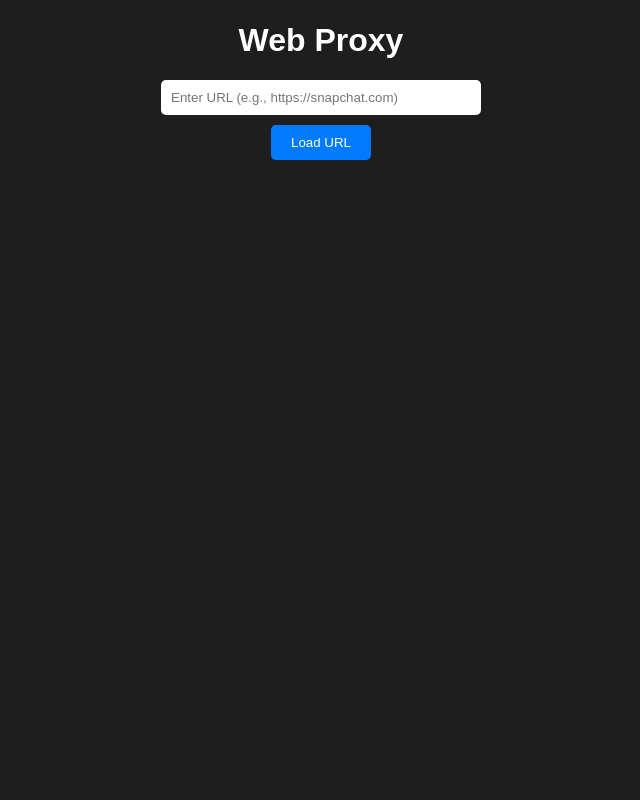
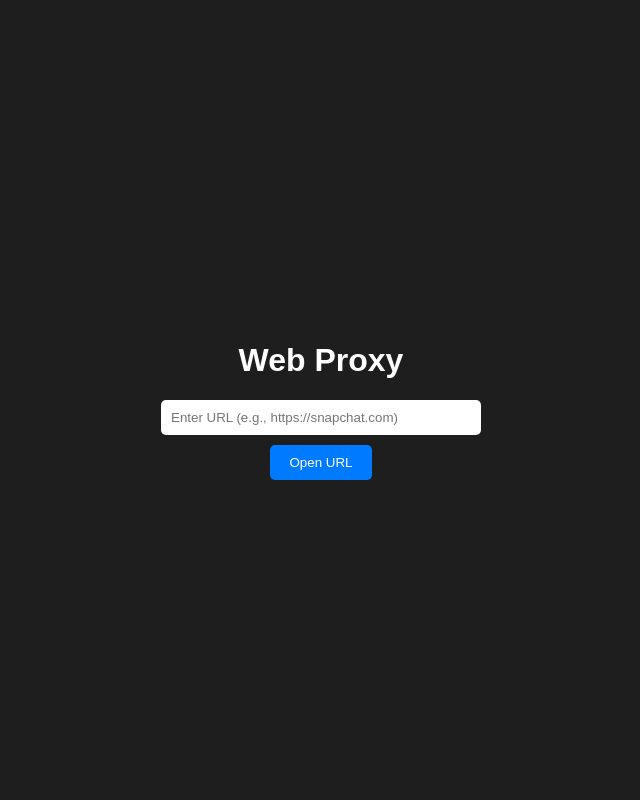
Before and after one commit to Xoid-FNCS/bypass-server, a website: page index.html in a window 1280 px wide. Shown: the whole page, without its empty margins (319-959 px from the left). Drawn offline with Linux system fonts and the light colour scheme.

Commit message:
Update index.html

```diff
--- a/index.html
+++ b/index.html
@@ -38,26 +38,18 @@
         button:hover {
             background-color: #0056b3;
         }
-
-        iframe {
-            width: 100%;
-            height: 80vh;
-            border: none;
-        }
     </style>
 </head>
 <body>
     <h1>Web Proxy</h1>
     <input type="text" id="urlInput" placeholder="Enter URL (e.g., https://snapchat.com)">
-    <button id="loadButton">Load URL</button>
-    <iframe id="webFrame" src=""></iframe>
+    <button id="loadButton">Open URL</button>
 
     <script>
         document.getElementById('loadButton').addEventListener('click', () => {
             const url = document.getElementById('urlInput').value;
             if (url) {
-                const proxyUrl = `/proxy?target=${encodeURIComponent(url)}`;
-                document.getElementById('webFrame').src = proxyUrl;
+                window.open(`/open?url=${encodeURIComponent(url)}`, '_blank');
             }
         });
     </script>
```
